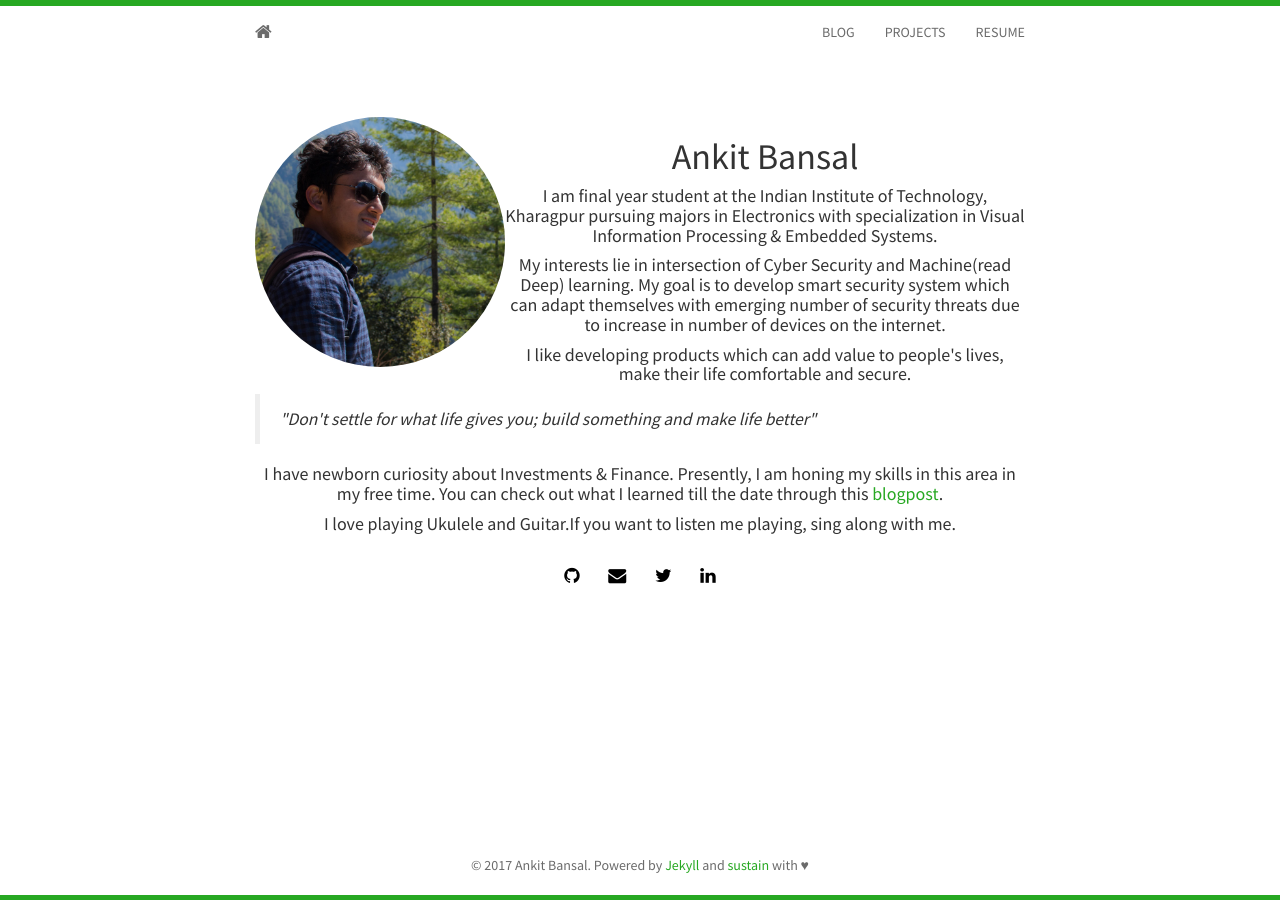
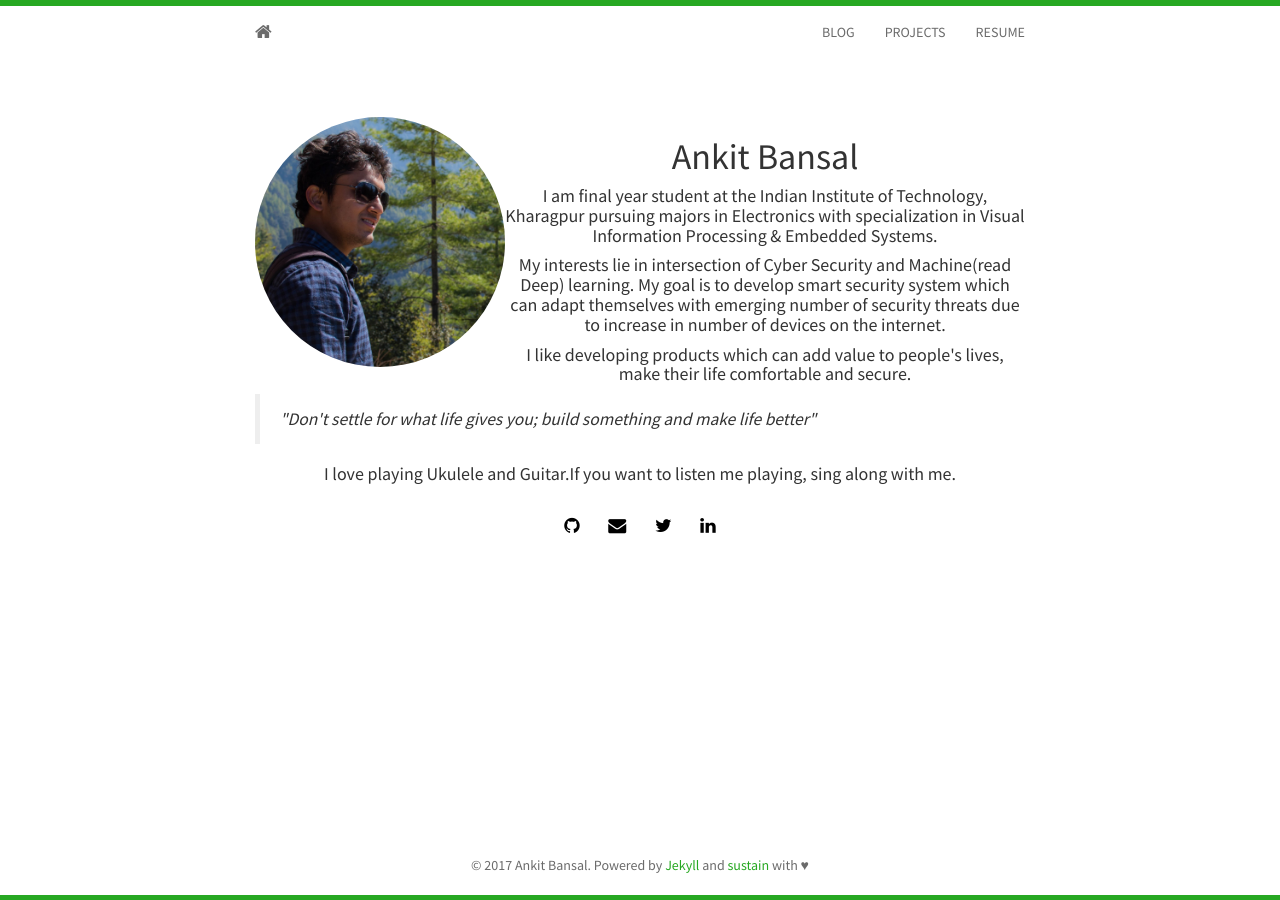
Before and after one commit to ankiteciitkgp/ankiteciitkgp.github.io, a Jekyll site: the page built from index.html, in a window 1280 px wide. Built offline with Jekyll 4.4.1, drawn with Linux system fonts in a browser that asks for light colours; nearby versions of some CDN libraries; the list of posts is cut into pages by our own code.

Commit message:
Intro Updated

```diff
--- a/index.html
+++ b/index.html
@@ -23,7 +23,7 @@ layout: home
   				<p><em>"Don't settle for what life gives you; build something and make life better"</em></p>
 			</blockquote>
 	    </div>
-	    <h4>
+	    <!--h4>
 	    	I have newborn curiosity about Investments & Finance. Presently, I am honing my skills in this area in my free time. You can check out what I learned till the date through this <a href="{{ site.baseurl }}post1.html">blogpost</a>.
 
 	  <!--Have a look at some of my working <a href="{{ site.baseurl }}projects.html"> projects</a>.
```
Also changed, not shown: static/img/profile.jpg.
